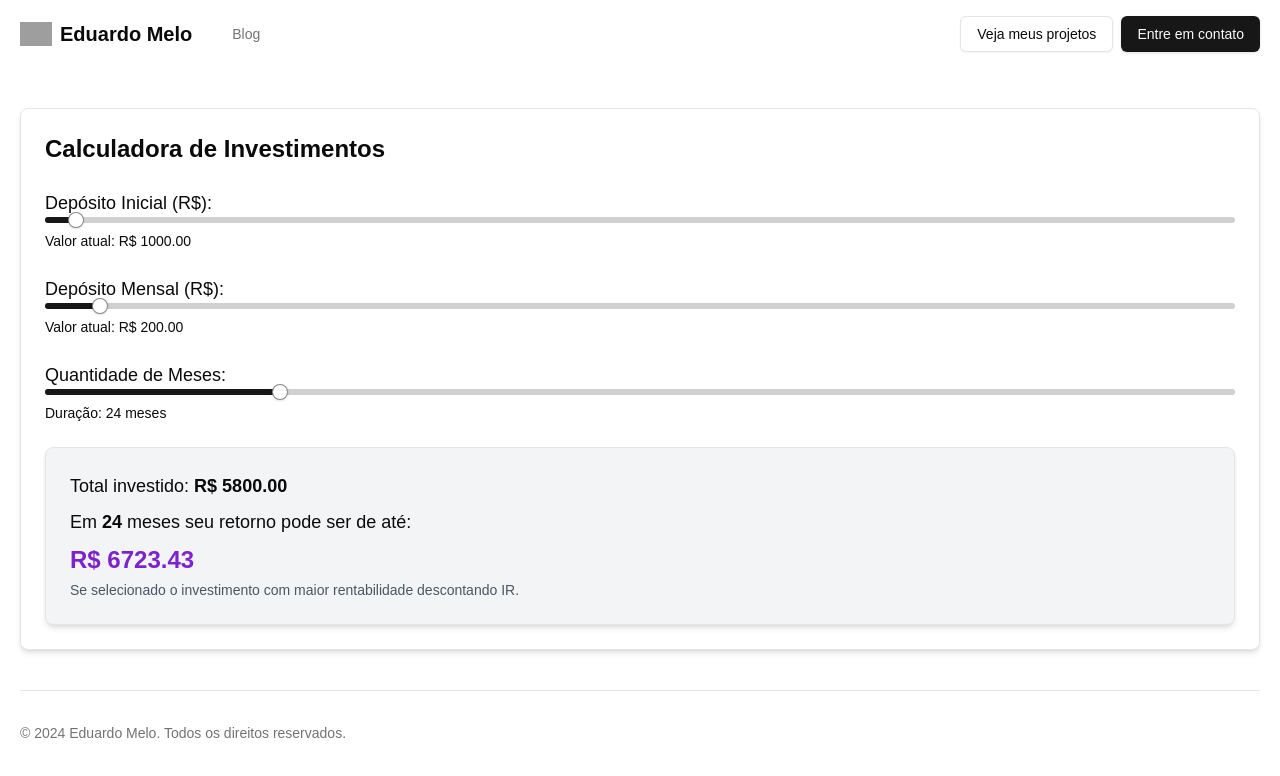
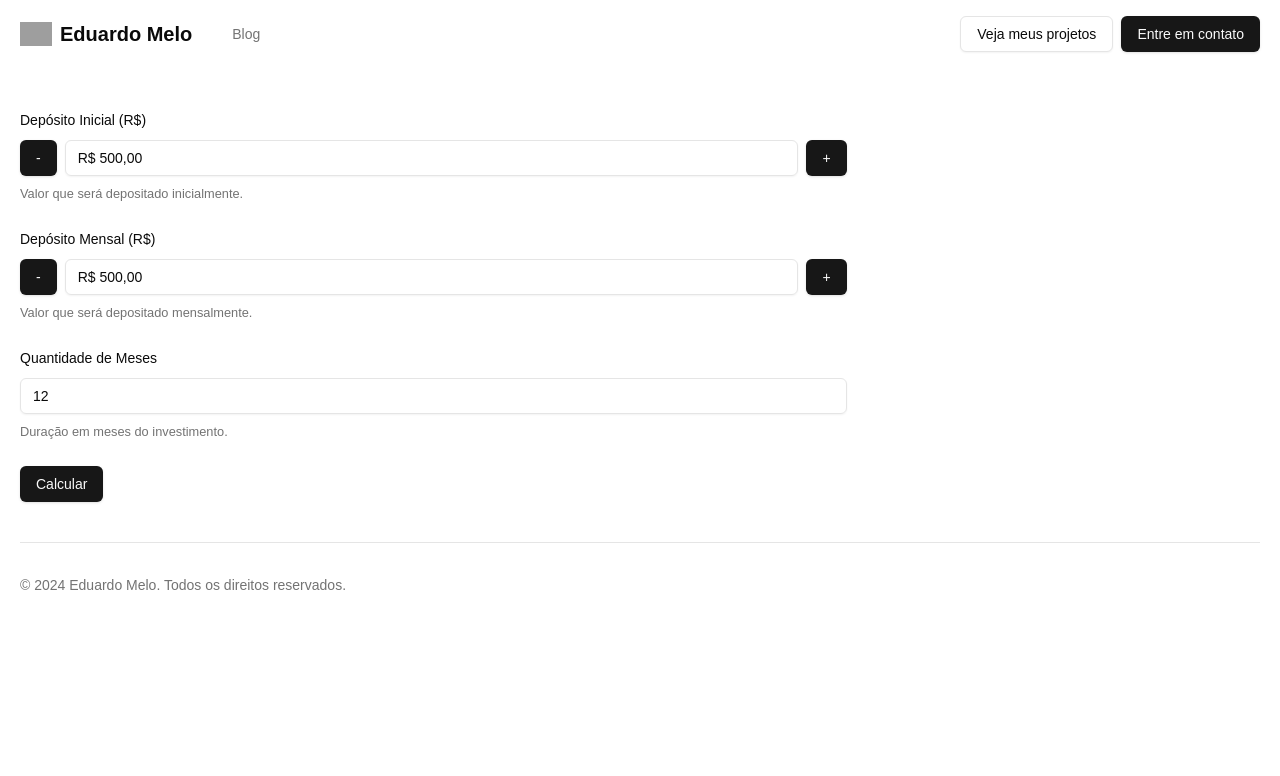
Before and after one commit to eduardoddmg/portfolio-edu, a Next.js app: page /projetos/economize in a window 1280 px wide. Shown: the top 776 px of the page. Built offline with nearby package versions, Linux system fonts and the light colour scheme; grey boxes are pictures that could not be loaded.

Commit message:
Finalização do mini sistema de economia de finanças

```diff
--- a/app/projetos/economize/page.tsx
+++ b/app/projetos/economize/page.tsx
@@ -1,17 +1,83 @@
 'use client';
 
+import { zodResolver } from '@hookform/resolvers/zod';
+import { useForm } from 'react-hook-form';
+import { z } from 'zod';
 import { useState } from 'react';
-import { Slider } from '@/components/ui/slider';
+
+import { Button } from '@/components/ui/button';
+import {
+  Form,
+  FormControl,
+  FormDescription,
+  FormField,
+  FormItem,
+  FormLabel,
+  FormMessage,
+} from '@/components/ui/form';
+import { Input } from '@/components/ui/input';
 
 // Taxa SELIC anual convertida para mensal
 const SELIC_MENSAL = (1 + 0.1275) ** (1 / 12) - 1;
 
-export default function DynamicSavingsCalculator() {
-  const [initialDeposit, setInitialDeposit] = useState(1000); // Depósito inicial padrão
-  const [monthlyDeposit, setMonthlyDeposit] = useState(200); // Depósito mensal padrão
-  const [months, setMonths] = useState(24); // Quantidade de meses padrão
+const FormSchema = z.object({
+  initialDeposit: z
+    .string()
+    .nonempty({ message: 'Depósito inicial deve ser maior que 0.' }),
+  monthlyDeposit: z
+    .string()
+    .nonempty({ message: 'Depósito mensal é obrigatório.' }),
+  months: z
+    .number()
+    .min(1, { message: 'A quantidade de meses deve ser pelo menos 1.' }),
+});
 
-  const calculateSavings = () => {
+export default function SavingsForm() {
+  const [result, setResult] = useState<string | null>(null); // Mudança para string formatada
+  const [totalInvestido, setTotalInvestido] = useState<string>('0,00');
+  const [months, setMonths] = useState<number>(0);
+
+  const form = useForm<z.infer<typeof FormSchema>>({
+    resolver: zodResolver(FormSchema),
+    defaultValues: {
+      initialDeposit: 'R$ 500,00',
+      monthlyDeposit: 'R$ 500,00',
+      months: 12,
+    },
+  });
+
+  // Função para formatar valores para BRL (R$)
+  const formatBRL = (value: string | number) => {
+    const numericValue =
+      typeof value === 'string'
+        ? parseFloat(value.replace(/\D/g, '')) / 100
+        : value;
+
+    return isNaN(numericValue)
+      ? ''
+      : new Intl.NumberFormat('pt-BR', {
+          style: 'currency',
+          currency: 'BRL',
+        }).format(numericValue);
+  };
+
+  // Função para remover formatação e converter para número
+  const parseCurrencyToNumber = (value: string) => {
+    return parseFloat(value.replace(/[^\d,]/g, '').replace(',', '.')) || 0;
+  };
+
+  // Função para adicionar ou subtrair R$ 50
+  const adjustValue = (currentValue: string, amount: number) => {
+    const numericValue = parseCurrencyToNumber(currentValue);
+    const adjustedValue = Math.max(0, numericValue + amount); // Garante que o valor não seja negativo
+    return formatBRL(adjustedValue.toFixed(2).toString());
+  };
+
+  function calculateSavings(data: z.infer<typeof FormSchema>) {
+    const initialDeposit = parseCurrencyToNumber(data.initialDeposit);
+    const monthlyDeposit = parseCurrencyToNumber(data.monthlyDeposit);
+    const { months } = data;
+
     let total = initialDeposit;
     let totalInvested = initialDeposit;
 
@@ -21,75 +87,127 @@ export default function DynamicSavingsCalculator() {
       totalInvested += monthlyDeposit;
     }
 
-    return { total, totalInvested };
-  };
-
-  const { total, totalInvested } = calculateSavings();
+    setResult(formatBRL(total)); // Resultado formatado como BRL
+    setTotalInvestido(formatBRL(totalInvested)); // Total investido formatado
+    setMonths(months);
+  }
 
   return (
-    <div className="p-6 border rounded-lg shadow-md bg-white space-y-6">
-      <h2 className="text-2xl font-bold">Calculadora de Investimentos</h2>
+    <Form {...form}>
+      <form
+        onSubmit={form.handleSubmit(calculateSavings)}
+        className="lg:w-2/3 space-y-6"
+      >
+        <FormField
+          control={form.control}
+          name="initialDeposit"
+          render={({ field }) => (
+            <FormItem>
+              <FormLabel>Depósito Inicial (R$)</FormLabel>
+              <div className="flex items-center gap-2">
+                <Button
+                  type="button"
+                  onClick={() => field.onChange(adjustValue(field.value, -50))}
+                >
+                  -
+                </Button>
+                <FormControl>
+                  <Input
+                    type="text"
+                    placeholder="Ex: R$ 1.000,00"
+                    value={field.value}
+                    onChange={(e) => field.onChange(formatBRL(e.target.value))}
+                  />
+                </FormControl>
+                <Button
+                  type="button"
+                  onClick={() => field.onChange(adjustValue(field.value, 50))}
+                >
+                  +
+                </Button>
+              </div>
+              <FormDescription>
+                Valor que será depositado inicialmente.
+              </FormDescription>
+              <FormMessage />
+            </FormItem>
+          )}
+        />
+        <FormField
+          control={form.control}
+          name="monthlyDeposit"
+          render={({ field }) => (
+            <FormItem>
+              <FormLabel>Depósito Mensal (R$)</FormLabel>
+              <div className="flex items-center gap-2">
+                <Button
+                  type="button"
+                  onClick={() => field.onChange(adjustValue(field.value, -50))}
+                >
+                  -
+                </Button>
+                <FormControl>
+                  <Input
+                    type="text"
+                    placeholder="Ex: R$ 200,00"
+                    value={field.value}
+                    onChange={(e) => field.onChange(formatBRL(e.target.value))}
+                  />
+                </FormControl>
+                <Button
+                  type="button"
+                  onClick={() => field.onChange(adjustValue(field.value, 50))}
+                >
+                  +
+                </Button>
+              </div>
+              <FormDescription>
+                Valor que será depositado mensalmente.
+              </FormDescription>
+              <FormMessage />
+            </FormItem>
+          )}
+        />
+        <FormField
+          control={form.control}
+          name="months"
+          render={({ field }) => (
+            <FormItem>
+              <FormLabel>Quantidade de Meses</FormLabel>
+              <FormControl>
+                <Input
+                  type="number"
+                  placeholder="Ex: 24"
+                  {...field}
+                  onChange={(e) => field.onChange(Number(e.target.value || 0))}
+                />
+              </FormControl>
+              <FormDescription>
+                Duração em meses do investimento.
+              </FormDescription>
+              <FormMessage />
+            </FormItem>
+          )}
+        />
+        <Button type="submit">Calcular</Button>
+      </form>
 
-      {/* Slider para Depósito Inicial */}
-      <div>
-        <label className="text-lg font-medium">Depósito Inicial (R$):</label>
-        <Slider
-          defaultValue={[1000]}
-          min={0}
-          max={50000}
-          step={100}
-          onValueChange={(value) => setInitialDeposit(value[0])}
-        />
-        <p className="mt-2 text-sm">
-          Valor atual: R$ {initialDeposit.toFixed(2)}
-        </p>
-      </div>
-
-      {/* Slider para Depósito Mensal */}
-      <div>
-        <label className="text-lg font-medium">Depósito Mensal (R$):</label>
-        <Slider
-          defaultValue={[200]}
-          min={0}
-          max={5000}
-          step={50}
-          onValueChange={(value) => setMonthlyDeposit(value[0])}
-        />
-        <p className="mt-2 text-sm">
-          Valor atual: R$ {monthlyDeposit.toFixed(2)}
-        </p>
-      </div>
-
-      {/* Slider para Quantidade de Meses */}
-      <div>
-        <label className="text-lg font-medium">Quantidade de Meses:</label>
-        <Slider
-          defaultValue={[24]}
-          min={1}
-          max={120}
-          step={1}
-          onValueChange={(value) => setMonths(value[0])}
-        />
-        <p className="mt-2 text-sm">Duração: {months} meses</p>
-      </div>
-
-      {/* Resultado */}
-      <div className="p-6 border rounded-lg shadow-md bg-gray-100">
-        <p className="text-lg font-medium">
-          Total investido:{' '}
-          <span className="font-bold">R$ {totalInvested.toFixed(2)}</span>
-        </p>
-        <p className="mt-2 text-lg">
-          Em <span className="font-bold">{months}</span> meses seu retorno pode
-          ser de até:
-        </p>
-        <p className="mt-2 text-2xl font-bold text-purple-700">
-          R$ {total.toFixed(2)}
-        </p>
-        <p className="mt-1 text-sm text-gray-600">
-          Se selecionado o investimento com maior rentabilidade descontando IR.
-        </p>
-      </div>
-    </div>
+      {result !== null && (
+        <div className="p-6 border rounded-lg shadow-md bg-white lg:w-2/3">
+          <p className="text-lg font-medium">
+            Total investido: <span className="font-bold">{totalInvestido}</span>
+          </p>
+          <p className="mt-2 text-lg">
+            Em <span className="font-bold">{months}</span> meses seu retorno
+            pode ser de até:
+          </p>
+          <p className="mt-2 text-2xl font-bold">{result}</p>
+          <p className="mt-1 text-sm text-gray-600">
+            Se selecionado o investimento com maior rentabilidade descontando
+            IR.
+          </p>
+        </div>
+      )}
+    </Form>
   );
 }
--- a/package.json
+++ b/package.json
@@ -28,6 +28,7 @@
     "react-markdown": "^9.0.1",
     "tailwind-merge": "^2.6.0",
     "tailwindcss-animate": "^1.0.7",
+    "use-mask-input": "^3.4.2",
     "zod": "^3.24.1"
   },
   "devDependencies": {
--- a/tailwind.config.ts
+++ b/tailwind.config.ts
@@ -1,11 +1,12 @@
-import type { Config } from "tailwindcss";
+import type { Config } from 'tailwindcss';
 
 const config: Config = {
-    darkMode: ["class"],
+  important: true,
+  darkMode: ['class'],
   content: [
-    "./pages/**/*.{js,ts,jsx,tsx,mdx}",
-    "./components/**/*.{js,ts,jsx,tsx,mdx}",
-    "./app/**/*.{js,ts,jsx,tsx,mdx}",
+    './pages/**/*.{js,ts,jsx,tsx,mdx}',
+    './components/**/*.{js,ts,jsx,tsx,mdx}',
+    './app/**/*.{js,ts,jsx,tsx,mdx}',
   ],
   theme: {
     extend: {
@@ -14,31 +15,31 @@ const config: Config = {
         foreground: 'hsl(var(--foreground))',
         card: {
           DEFAULT: 'hsl(var(--card))',
-  				foreground: 'hsl(var(--card-foreground))'
+          foreground: 'hsl(var(--card-foreground))',
         },
         popover: {
           DEFAULT: 'hsl(var(--popover))',
-  				foreground: 'hsl(var(--popover-foreground))'
+          foreground: 'hsl(var(--popover-foreground))',
         },
         primary: {
           DEFAULT: 'hsl(var(--primary))',
-  				foreground: 'hsl(var(--primary-foreground))'
+          foreground: 'hsl(var(--primary-foreground))',
         },
         secondary: {
           DEFAULT: 'hsl(var(--secondary))',
-  				foreground: 'hsl(var(--secondary-foreground))'
+          foreground: 'hsl(var(--secondary-foreground))',
         },
         muted: {
           DEFAULT: 'hsl(var(--muted))',
-  				foreground: 'hsl(var(--muted-foreground))'
+          foreground: 'hsl(var(--muted-foreground))',
         },
         accent: {
           DEFAULT: 'hsl(var(--accent))',
-  				foreground: 'hsl(var(--accent-foreground))'
+          foreground: 'hsl(var(--accent-foreground))',
         },
         destructive: {
           DEFAULT: 'hsl(var(--destructive))',
-  				foreground: 'hsl(var(--destructive-foreground))'
+          foreground: 'hsl(var(--destructive-foreground))',
         },
         border: 'hsl(var(--border))',
         input: 'hsl(var(--input))',
@@ -48,38 +49,38 @@ const config: Config = {
           '2': 'hsl(var(--chart-2))',
           '3': 'hsl(var(--chart-3))',
           '4': 'hsl(var(--chart-4))',
-  				'5': 'hsl(var(--chart-5))'
-  			}
+          '5': 'hsl(var(--chart-5))',
+        },
       },
       borderRadius: {
         lg: 'var(--radius)',
         md: 'calc(var(--radius) - 2px)',
-  			sm: 'calc(var(--radius) - 4px)'
+        sm: 'calc(var(--radius) - 4px)',
       },
       keyframes: {
         'accordion-down': {
           from: {
-  					height: '0'
+            height: '0',
           },
           to: {
-  					height: 'var(--radix-accordion-content-height)'
-  				}
+            height: 'var(--radix-accordion-content-height)',
+          },
         },
         'accordion-up': {
           from: {
-  					height: 'var(--radix-accordion-content-height)'
+            height: 'var(--radix-accordion-content-height)',
           },
           to: {
-  					height: '0'
-  				}
-  			}
+            height: '0',
+          },
+        },
       },
       animation: {
         'accordion-down': 'accordion-down 0.2s ease-out',
-  			'accordion-up': 'accordion-up 0.2s ease-out'
-  		}
-  	}
+        'accordion-up': 'accordion-up 0.2s ease-out',
       },
-  plugins: [require("tailwindcss-animate")],
+    },
+  },
+  plugins: [require('tailwindcss-animate')],
 };
 export default config;
```
Also changed, not shown: 1 other file (tests, documents, lock files or other folders). Lines whose indentation alone changed are shown as unchanged.
